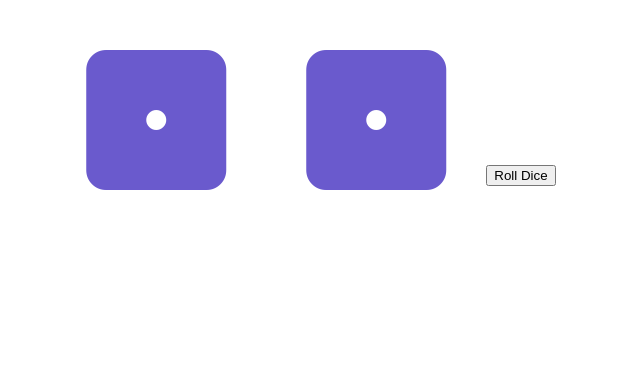
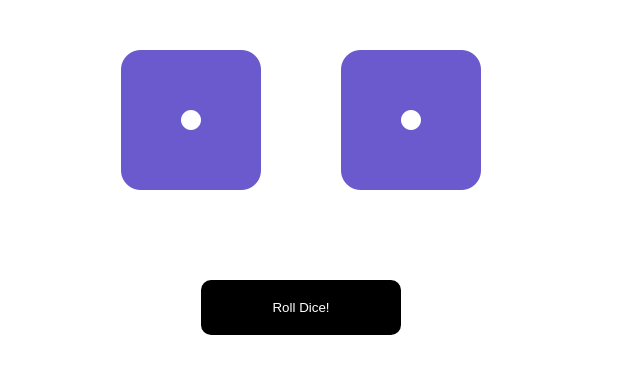
Before and after one commit to nelsW70/dice-game, a React (Create React App) app: page / in a window 1280 px wide. Shown: the top 374 px of the page, without its empty margins (339-979 px from the left). Built offline with nearby package versions, Linux system fonts and the light colour scheme.

Commit message:
add: styling for containers and elements

```diff
--- /dev/null
+++ b/src/RollDice.css
@@ -0,0 +1,27 @@
+.RollDice {
+  display: flex;
+  flex-flow: column nowrap;
+  min-height: 100vh;
+}
+
+.RollDice-container {
+  display: flex;
+  justify-content: center;
+  align-content: center;
+}
+
+.RollDice button {
+  align-self: center;
+  width: 15em;
+  padding: 1.5em;
+  border: 0px;
+  border-radius: 10px;
+  color: white;
+  background-color: black;
+  margin-top: 3em;
+}
+
+.RollDice button:hover {
+  background-color: darkslateblue;
+  cursor: pointer;
+}
--- a/src/RollDice.jsx
+++ b/src/RollDice.jsx
@@ -1,5 +1,6 @@
 import React, { Component } from 'react';
 import Die from './Die';
+import './RollDice.css';
 
 class RollDice extends Component {
   static defaultProps = {
@@ -23,10 +24,12 @@
   }
   render() {
     return (
-      <div>
-        <Die face={this.state.die1} />
-        <Die face={this.state.die2} />
-        <button onClick={this.roll}>Roll Dice</button>
+      <div className="RollDice">
+        <div className="RollDice-container">
+          <Die face={this.state.die1} />
+          <Die face={this.state.die2} />
+        </div>
+        <button onClick={this.roll}>Roll Dice!</button>
       </div>
     );
   }
```
